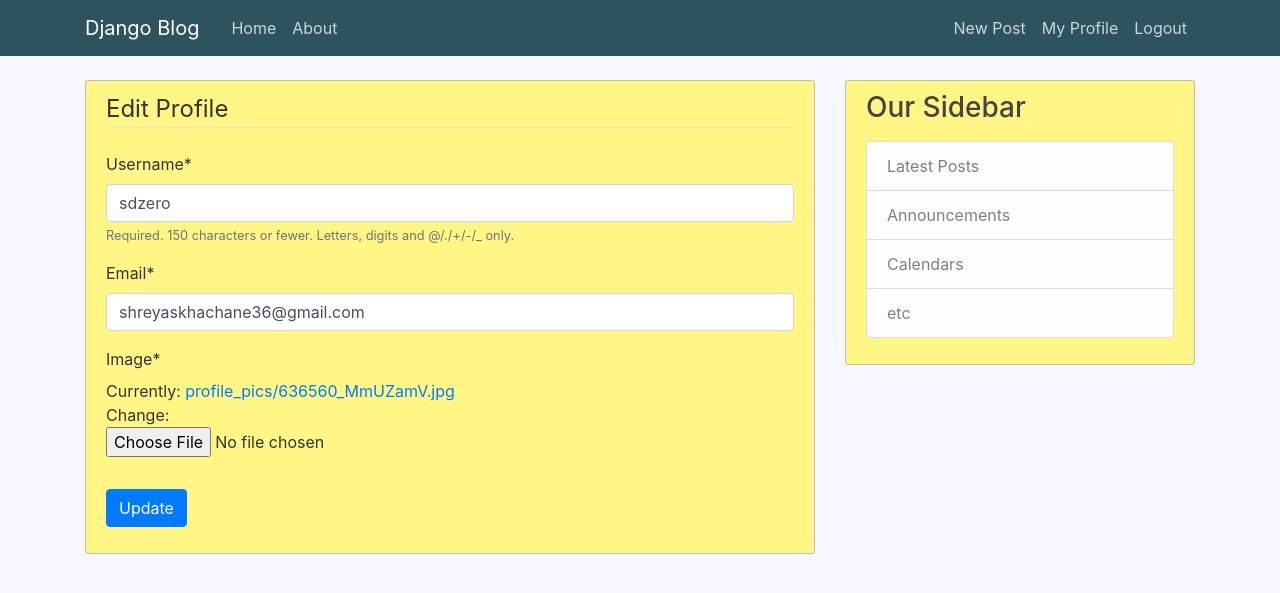
After one commit to shreyas36/blog-website, a Django app: page /profileupdate/ in a window 1280 px wide. The commit adds this page. Shown: the top 593 px of the page. Run offline with Django 3.2, Linux system fonts and the light colour scheme; a user stored in the database is signed in; data comes from the database, SQL or seed files in the repository; both versions use the stored data as it was after the commit; some libraries are stand-ins or nearby versions.

Commit message:
blog insert

```diff
--- a/blog/static/blog/main.css
+++ b/blog/static/blog/main.css
@@ -1,5 +1,5 @@
 body {
-  background: #fafafa;
+  background: #F7F7FF;
   color: #333333;
   margin-top: 5rem;
 }
@@ -13,7 +13,7 @@ ul {
 }
 
 .bg-steel {
-  background-color: #5f788a;
+  background-color: #2d545e;
 }
 
 .site-header .navbar-nav .nav-link {
@@ -29,13 +29,15 @@ ul {
 }
 
 .content-section {
-  background: #ffffff;
+  background: #fff685;
   padding: 10px 20px;
-  border: 1px solid #dddddd;
+  border: 1px solid #bdbdbd;
   border-radius: 3px;
   margin-bottom: 20px;
 }
-
+.content-section:hover{
+  border: 1px solid #000000;
+}
 .article-title {
   color: #444444;
 }
--- a/blog/templates/blog/about.html
+++ b/blog/templates/blog/about.html
@@ -1,6 +1,7 @@
 {% extends "blog/base.html" %}
 {% block body %}
 
-	<h1>About</h1>
+	<h1>Blogger</h1><br>
+	<p>This is a blogging website</p>
 
 {% endblock body %}
--- a/blog/templates/blog/base.html
+++ b/blog/templates/blog/base.html
@@ -59,7 +59,7 @@
         <div class="col-md-4">
           <div class="content-section">
             <h3>Our Sidebar</h3>
-            <p class='text-muted'>You can put any information here you'd like.
+            <p class='text-muted'>
               <ul class="list-group">
                 <li class="list-group-item list-group-item-light">Latest Posts</li>
                 <li class="list-group-item list-group-item-light">Announcements</li>
--- a/blog/templates/blog/post.html
+++ b/blog/templates/blog/post.html
@@ -6,7 +6,7 @@
 
       <div class="article-metadata">
         <img class="article-img rounded-circle " src="{{post.author.profile.image.url}}">
-        <a class="mr-2" href="{% url 'userposts'post.author %}">{{ post.author }}</a>
+        <a class="mr-2" href="{% url 'userposts' post.author %}">{{ post.author }}</a>
         <small class="text-muted">{{ post.date_posted|date:"d F Y" }}</small>
         {% if post.author == user %}
           <a href="{% url 'postupdate' post.id %}">Update</a>
--- a/blogs/urls.py
+++ b/blogs/urls.py
@@ -24,6 +24,7 @@ urlpatterns = [
     path('admin/', admin.site.urls),
     path('register/', user_views.register,name='register'),
     path('profile/',user_views.profile,name='profile'),
+    path('profileupdate/',user_views.profileupdate,name='profileupdate'),
     path('login/', auth_views.LoginView.as_view(template_name='users/login.html'),name='login'),
     path('logout/', auth_views.LogoutView.as_view(template_name='users/logout.html'),name='logout'),
     path('', include('blog.urls')),
--- /dev/null
+++ b/users/templates/users/profileupdate.html
@@ -0,0 +1,17 @@
+{% extends "blog/base.html" %}
+{% load crispy_forms_tags %}
+{% block body %}
+	<div class="content-section">
+		<form method="POST" enctype="multipart/form-data">
+			{% csrf_token %}
+			<fieldset class="form-group">
+				<legend class="border-bottom mb-4">Edit Profile</legend>
+				{{ u_form|crispy }}
+				{{ p_form|crispy }}
+			</fieldset>
+			<div class="form-group">
+				<button class="btn btn-primary" type="submit">Update</button>
+			</div>
+		</form>
+	</div>
+{% endblock body %}
--- a/users/views.py
+++ b/users/views.py
@@ -19,6 +19,10 @@ def register(request):
 
 @login_required
 def profile(request):
+	return render(request, 'users/profile.html')
+
+@login_required
+def profileupdate(request):
 	if request.method == 'POST':
 		u_form = UserUpdateForm(request.POST,instance=request.user)
 		p_form = ProfileUpdateForm(request.POST,request.FILES,instance=request.user.profile)
@@ -33,4 +37,4 @@ def profile(request):
 
 	context = {'u_form':u_form,
 				'p_form':p_form}
-	return render(request, 'users/profile.html',context=context)
+	return render(request, 'users/profileupdate.html',context)
```
Also changed, not shown: users/templates/users/profile.html (+1 -11 lines), db.sqlite3.
